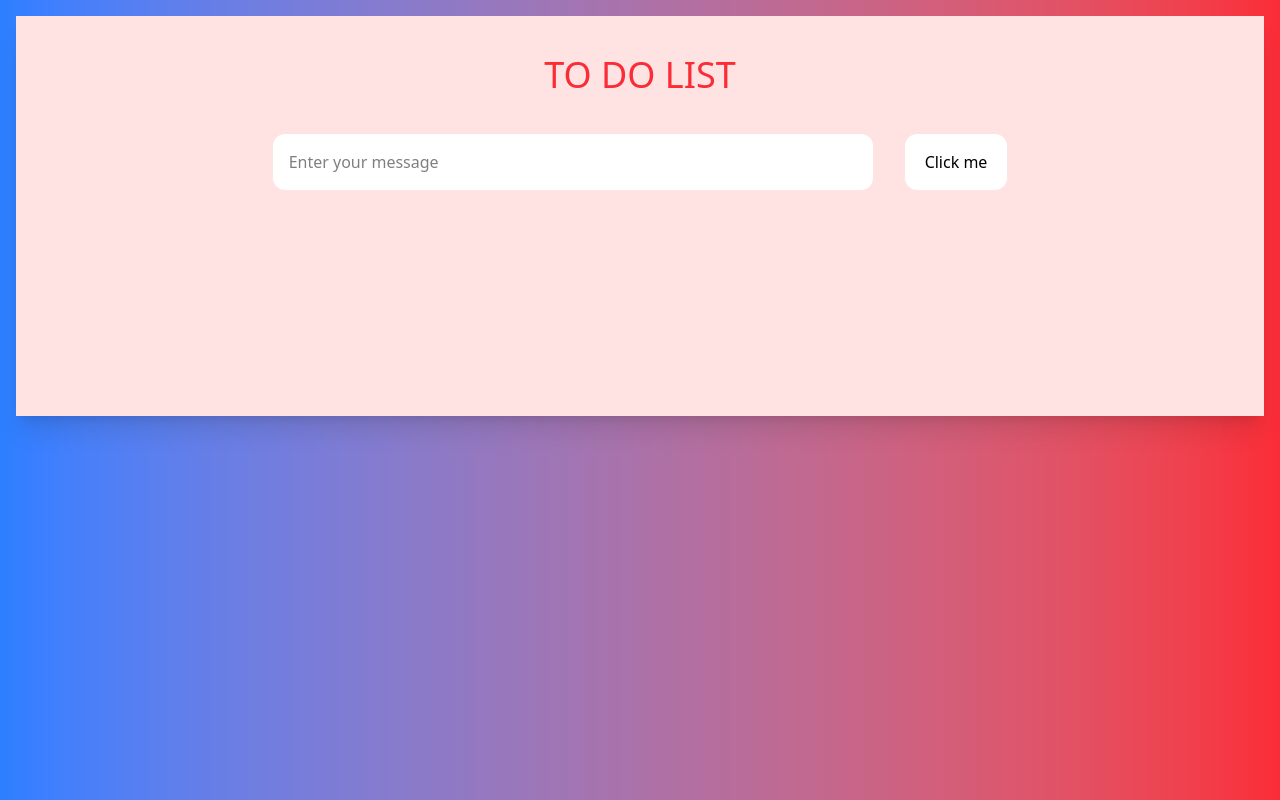
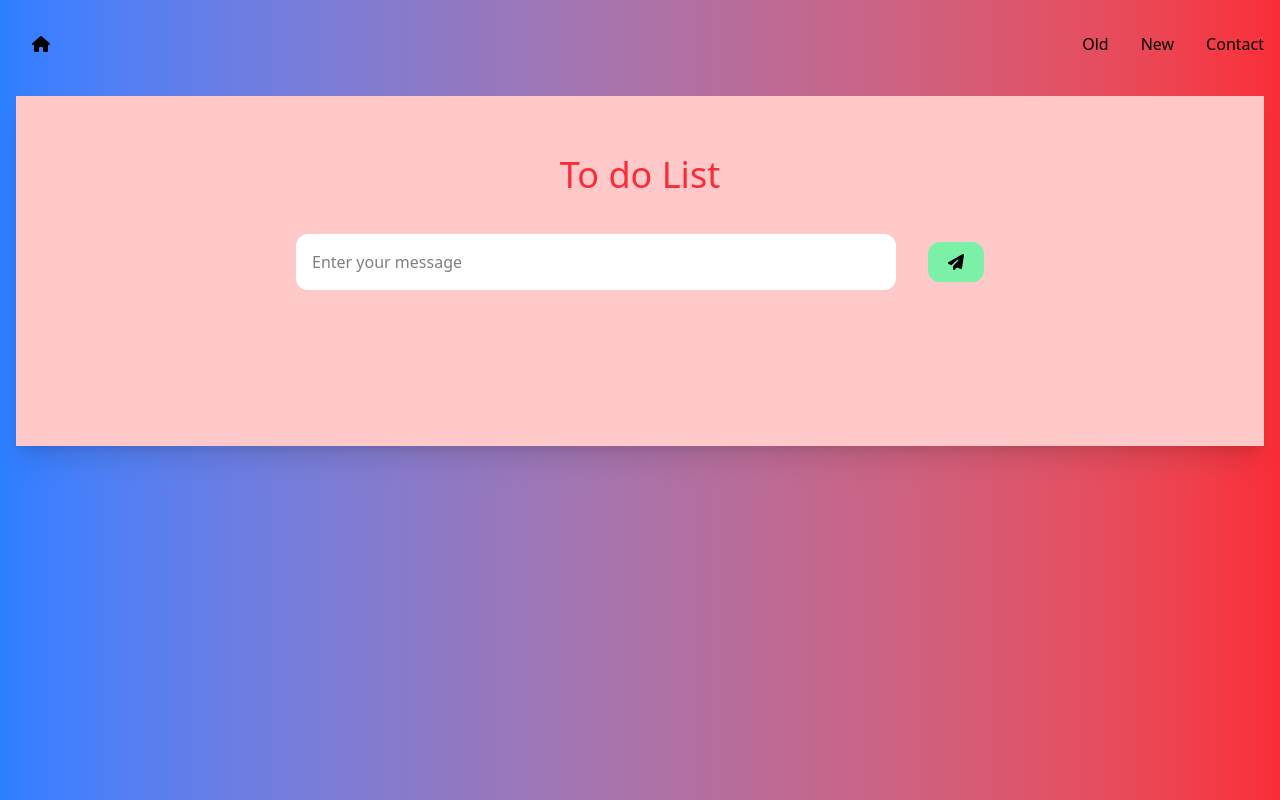
Before and after one commit to amanullayev2210/To-Do-List, a plain HTML site: page index.html in a window 1280 px wide. Drawn offline with nearby package versions, Linux system fonts and the light colour scheme.

Commit message:
Update html

```diff
--- a/index.html
+++ b/index.html
@@ -1,25 +1,38 @@
 <!DOCTYPE html>
-<html lang="en">
+<html lang="uz">
 <head>
     <meta charset="UTF-8">
     <meta name="viewport" content="width=device-width, initial-scale=1.0">
-    <title>To do list</title>
+    <title>To do list | Old</title>
+    <link rel="stylesheet" href="https://cdnjs.cloudflare.com/ajax/libs/font-awesome/6.7.2/css/all.min.css">
     <script src="https://unpkg.com/@tailwindcss/browser@4"></script>
     <link rel="stylesheet" href="./assets/css/style.css">
     <script src="./assets/script.js" defer></script>
 </head>
-<body class="bg-red-500 bg-gradient-to-r from-blue-500 to-red-500 overflow-hidden">
-    <main class="bg-red-500 bg-gradient-to-r from-blue-500 to-red-500">
+<body class="bg-red-500 bg-gradient-to-r from-blue-500 to-red-500 overflow-x-hidden">
+    <header class="pt-6 pb-4 ">
+        <div class="container mx-auto pl-4 pr-4">
+            <div class="flex justify-between items-center   ">
+                <a href="https://to-do-list-alpha-lemon.vercel.app" class="text-[#000000] pt-2 pb-2 pr-4 pl-4 "><i class="fa-solid fa-house "></i></a>
+                <ul class="flex justify-center items-center gap-8">
+                    <li><a href="https://to-do-list-alpha-lemon.vercel.app" class="text-[#000000]">Old</a></li>
+                    <li><a href="#" class="text-[#000000]">New</a></li>
+                    <li><a href="#" class="text-[#000000]">Contact</a></li>
+                </ul>
+            </div>
+        </div>
+    </header>
+    <main>
         <section>
             <div class="container mx-auto p-4">
-                <div class="text-center bg-red-100 shadow-xl min-h-[400px] max-x-auto">
-                <h1 class="mb-8 pt-8 text-center text-[36px] text-red-500">TO DO LIST</h1>
-                <form class="mb-5  flex justify-center align-center gap-8 js-form pr-[20px] pl-[20px]">
-                <input type="text" class="w-[600px] max-w-[100%] flex justify-start text-start bg-white text-[#000000] p-4 border-none outline-none rounded-xl js-input" placeholder="Enter your message">
-                <button type="submit" class="bg-white text-[#000000] pt-2 pb-2 pr-5 pl-5 rounded-xl js-button">Click me</button>
+                <div class="text-center bg-red-200 bg-opacity-50 shadow-xl min-h-[350px] max-h-auto p-5">
+                <h1 class="mb-8 pt-8 text-center text-[36px] text-red-500">To do List</h1>
+                <form class="mb-5  flex justify-center items-center gap-8 js-form">
+                <input type="text" class="w-[600px] max-w-[100%] flex justify-start text-start bg-white text-[#000000] p-4 border-none outline-none rounded-xl js-input" placeholder="Enter your message" required>
+                <button type="submit" class="bg-green-300 text-[#000000] pt-2 pb-2 pr-5 pl-5 rounded-xl js-button"><i class="fa-solid fa-paper-plane"></i></button>
             </form>
-            <div class="mx-auto w-[734px]" st>
-            <div class="js-wrapper flex justify-center align-center flex-col w-[734px]"></div>
+            <div class="mx-auto max-w-[690px] w-[100%]" st>
+            <div class="js-wrapper flex justify-center align-center flex-col max-w-[690px] w-[100%]"></div>
             </div>
         </div>
             </div>
```
